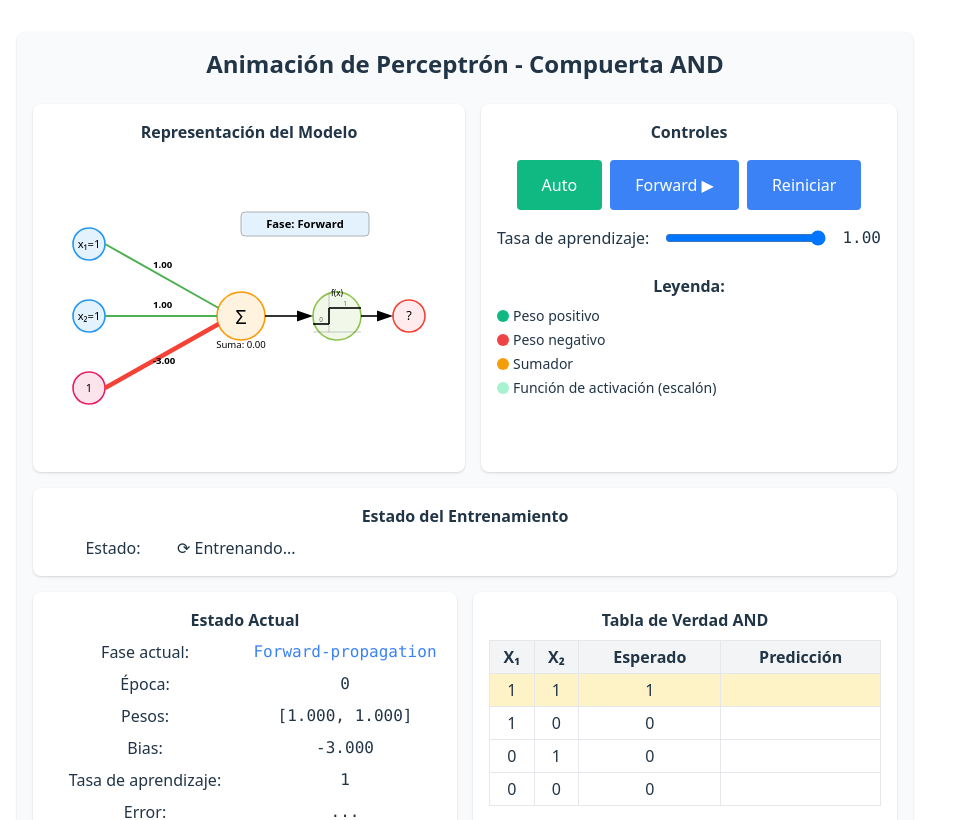
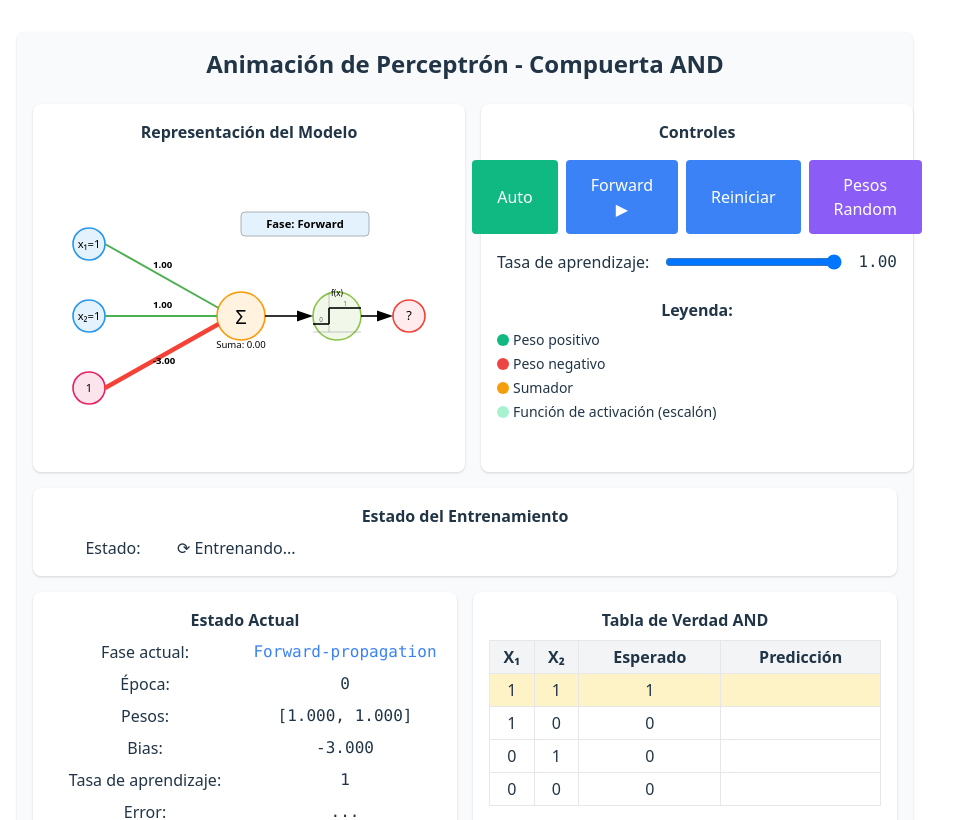
Before and after one commit to AntonioEscamilla/perceptron-visualization, a React (Vite) app: page / in a window 1280 px wide. Shown: the top 820 px of the page, without its empty margins (175-1128 px from the left). Built offline with nearby package versions, Linux system fonts and the light colour scheme.

Commit message:
Update PerceptronNetworkAnimation.tsx

```diff
--- a/src/components/PerceptronNetworkAnimation.tsx
+++ b/src/components/PerceptronNetworkAnimation.tsx
@@ -1,5 +1,5 @@
+import { useState, useEffect } from 'react';
 import DecisionBoundaryVisualization from './DecisionBoundaryVisualization';
-import { useState, useEffect } from 'react';
 
 // Definir interfaces para mejorar el tipado
 interface TrainingData {
@@ -157,6 +157,29 @@ const PerceptronNetworkAnimation = () => {
       setPrediction(null);
       setWeightedSum(0);
     }
+  };
+
+  // Función para generar pesos aleatorios
+  const randomizeWeights = () => {
+    // Generar valores aleatorios entre -3 y 3
+    const randomW1 = Math.random() * 6 - 3; // -3 a 3
+    const randomW2 = Math.random() * 6 - 3; // -3 a 3
+    const randomBias = Math.random() * 6 - 3; // -3 a 3
+
+    // Actualizar los estados
+    setWeights([randomW1, randomW2]);
+    setBias(randomBias);
+
+    // Resetear algunas variables para evitar inconsistencias
+    setPrediction(null);
+    setWeightedSum(0);
+    setCurrentPredictions(new Array(trainingData.length).fill(null));
+
+    // Agregar un log
+    setLogs(prevLogs => [
+      ...prevLogs,
+      `Pesos generados aleatoriamente: [${randomW1.toFixed(2)}, ${randomW2.toFixed(2)}], Bias: ${randomBias.toFixed(2)}`
+    ].slice(-10));
   };
 
   // Efecto para actualizar todas las predicciones cuando se completa el entrenamiento
@@ -377,6 +400,13 @@ const PerceptronNetworkAnimation = () => {
             >
               Reiniciar
             </button>
+            {/* Nuevo botón para generación de pesos aleatorios */}
+            <button
+              onClick={randomizeWeights}
+              className="px-6 py-3 rounded bg-purple-500 hover:bg-purple-600 text-white"
+            >
+              Pesos Random
+            </button>
           </div>
 
           <div className="flex items-center gap-4 mb-6">
@@ -500,6 +530,7 @@ const PerceptronNetworkAnimation = () => {
         </div>
       </div>
 
+      {/* Visualización del Espacio de Decisión */}
       <DecisionBoundaryVisualization
         weights={weights}
         bias={bias}
```
